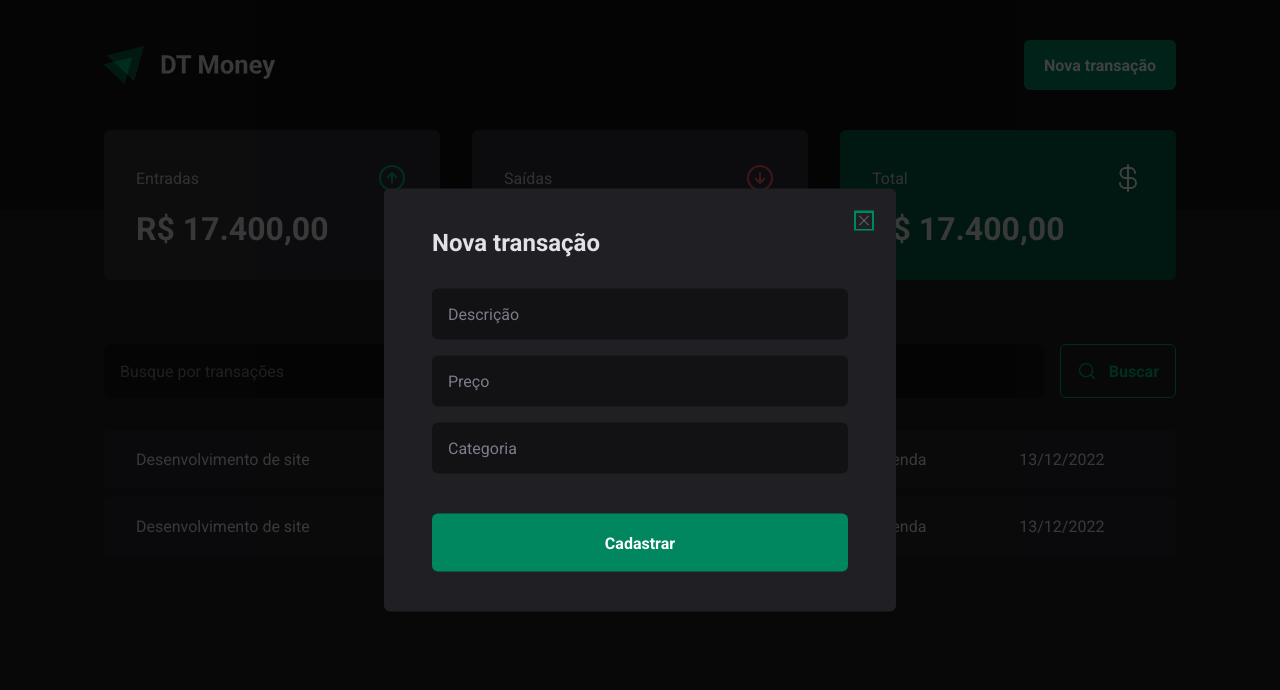
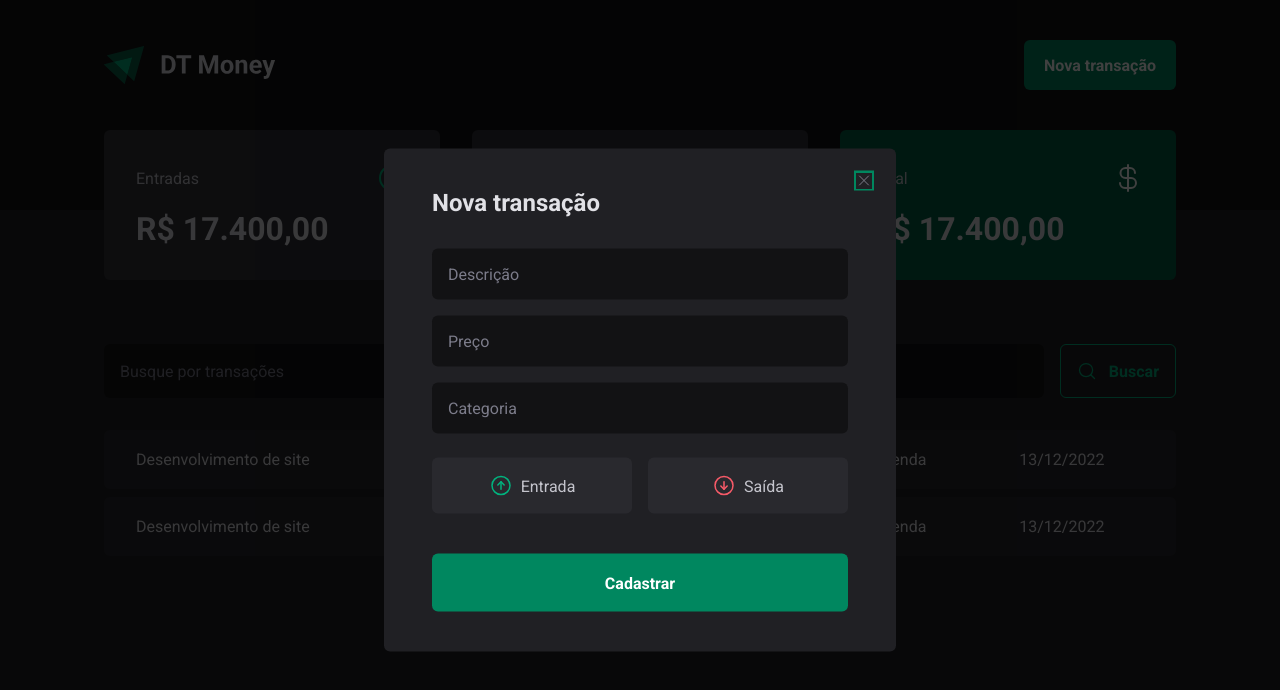
Before and after one commit to luarakerlen/dt-money, a React (Vite) app: page / in a window 1280 px wide. Both pictures are taken after a click on the button "Nova transação". Shown: the top 690 px of the page. Built offline with nearby package versions, Linux system fonts and the light colour scheme.

Commit message:
chore: create buttons from form

```diff
--- a/src/components/NewTransactionModal/index.tsx
+++ b/src/components/NewTransactionModal/index.tsx
@@ -1,6 +1,12 @@
 import * as Dialog from '@radix-ui/react-dialog';
-import { X } from 'phosphor-react';
-import { CloseButton, Content, Overlay } from './styles';
+import { ArrowCircleDown, ArrowCircleUp, X } from 'phosphor-react';
+import {
+	CloseButton,
+	Content,
+	Overlay,
+	TransactionType,
+	TransactionTypeButton,
+} from './styles';
 
 export function NewTransactionModal() {
 	return (
@@ -16,6 +22,17 @@
 					<input type='number' placeholder='Preço' required />
 					<input type='text' placeholder='Categoria' required />
 
+					<TransactionType>
+						<TransactionTypeButton variant='income'>
+							<ArrowCircleUp size={24} />
+							Entrada
+						</TransactionTypeButton>
+						<TransactionTypeButton variant='outcome'>
+							<ArrowCircleDown size={24} />
+							Saída
+						</TransactionTypeButton>
+					</TransactionType>
+
 					<button type='submit'>Cadastrar</button>
 				</form>
 			</Content>
--- a/src/components/NewTransactionModal/styles.ts
+++ b/src/components/NewTransactionModal/styles.ts
@@ -69,3 +69,33 @@
 	cursor: pointer;
 	color: ${(props) => props.theme['gray-500']};
 `;
+
+export const TransactionType = styled.div`
+	display: grid;
+	grid-template-columns: repeat(2, 1fr);
+	gap: 1rem;
+	margin-top: 0.5rem;
+`;
+
+interface TransactionTypeButtonProps {
+	variant: 'income' | 'outcome';
+}
+
+export const TransactionTypeButton = styled.button<TransactionTypeButtonProps>`
+	background: ${(props) => props.theme['gray-700']};
+	color: ${(props) => props.theme['gray-300']};
+	padding: 1rem;
+	display: flex;
+	align-items: center;
+	justify-content: center;
+	gap: 0.5rem;
+	border-radius: 6px;
+	border: 0;
+
+	svg {
+		color: ${(props) =>
+			props.variant === 'income'
+				? props.theme['green-300']
+				: props.theme['red-300']};
+	}
+`;
```
Lines whose indentation alone changed are shown as unchanged.
